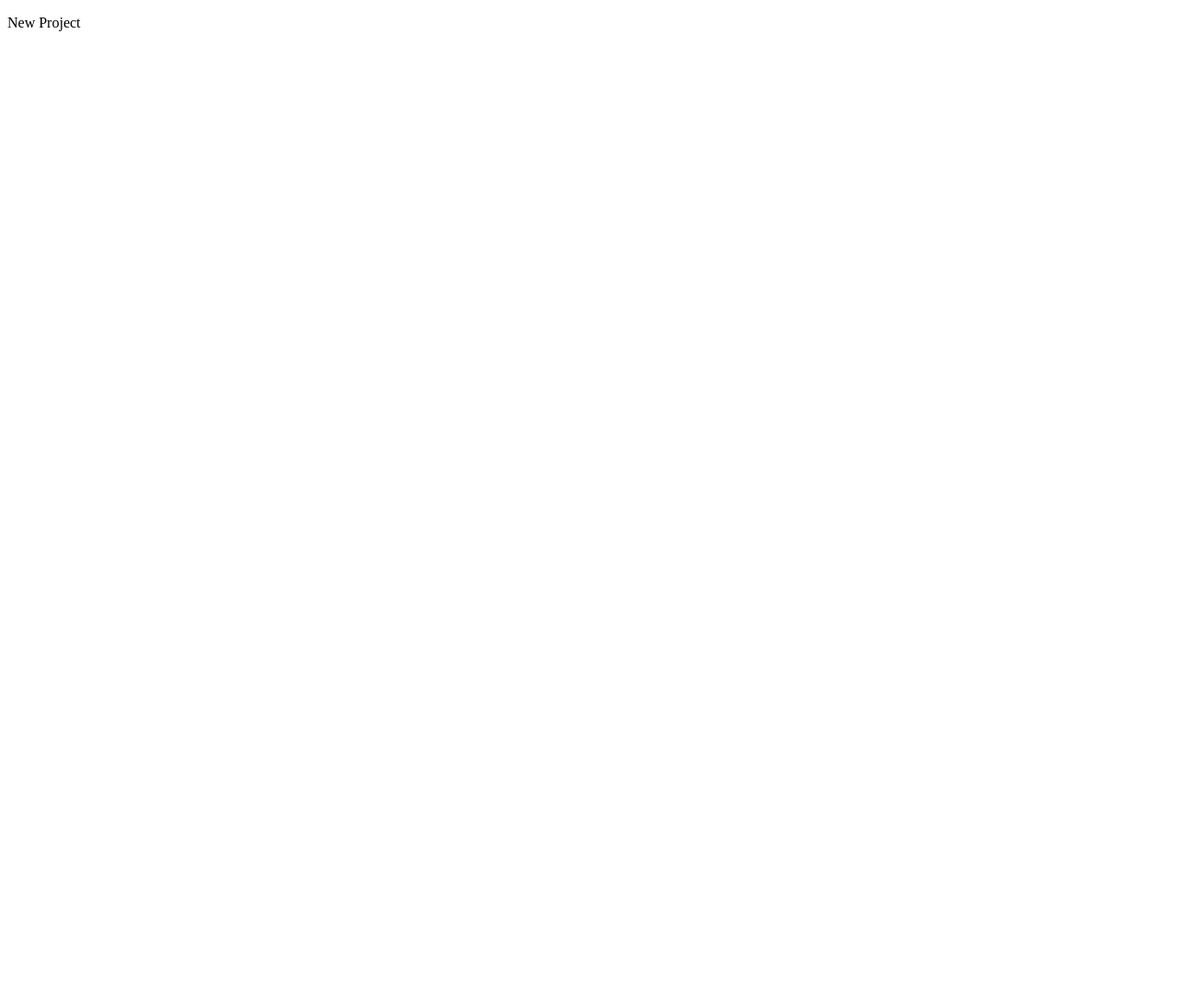
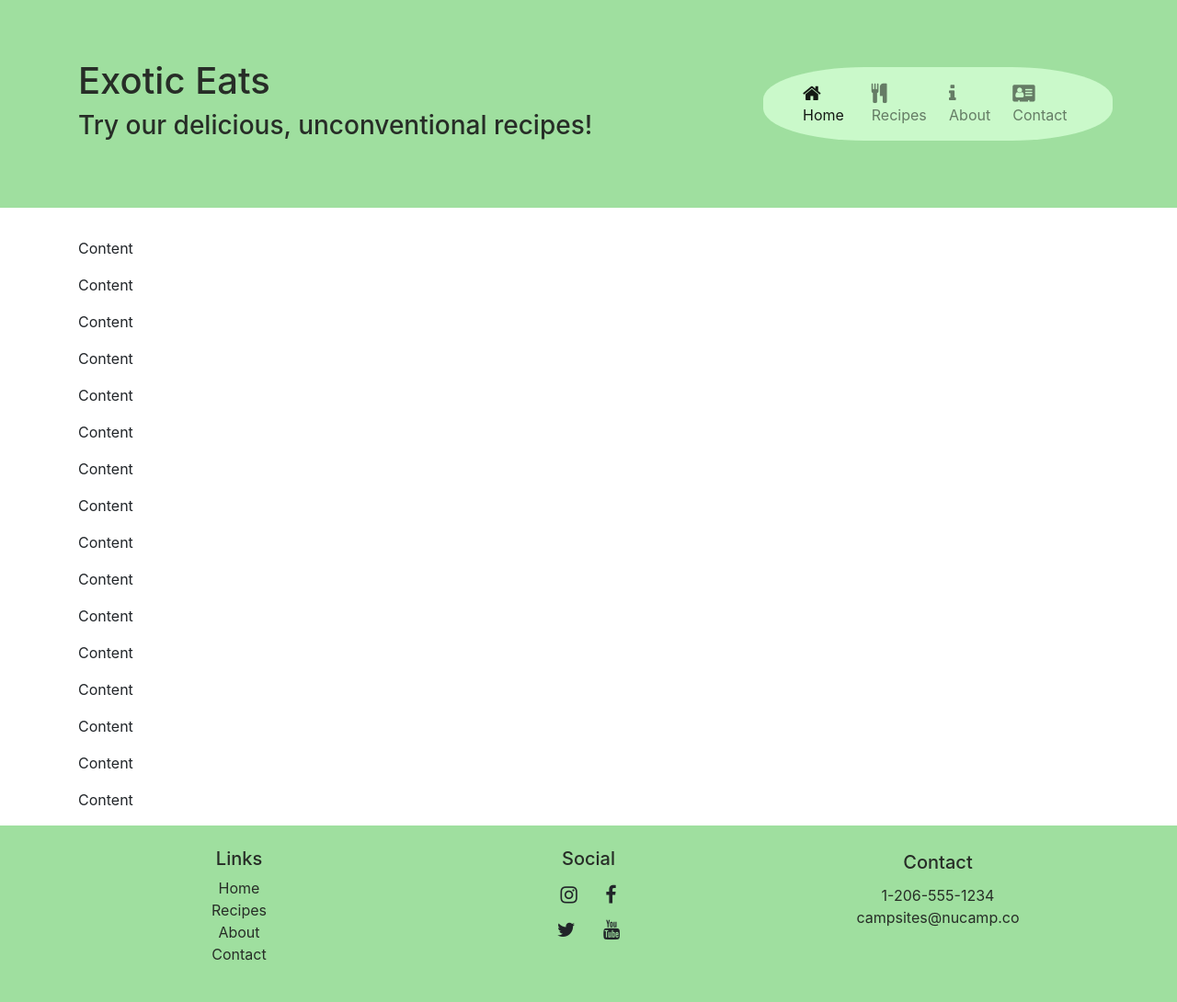
Before and after one commit to hifields22/exoticeats, a website: page index.html in a window 1280 px wide. Shown: the whole page at 92% size. Before the commit the page ends 800 px from the top, so only its background shows below. Drawn offline with nearby package versions, Linux system fonts and the light colour scheme.

Commit message:
Header and Footer

```diff
--- a/index.html
+++ b/index.html
@@ -4,9 +4,101 @@
     <meta charset="UTF-8">
     <meta http-equiv="X-UA-Compatible" content="IE=edge">
     <meta name="viewport" content="width=device-width, initial-scale=1.0">
-    <title>Document</title>
+
+    <link rel="stylesheet" href="node_modules/bootstrap/dist/css/bootstrap.min.css" />
+    <link rel="stylesheet" href="node_modules/font-awesome/css/font-awesome.min.css" />
+
+
+    <title>Exotic Eats</title>
 </head>
 <body>
-    <p>New Project</p>
+    <header class="jumbotron jumbotron-fluid" style="background-color: hsl(120, 50%, 50%, 0.5); color: hsl(0, 0%, 10%, 0.9)">
+        <div class="container">
+            <div class="row">
+                <div class="col-12 col-sm-6 col-md-5 col-lg-7 col-xl-8">
+                    <h1>Exotic Eats</h1>
+                    <h3>Try our delicious, unconventional recipes!</h3>
+                </div>
+                <div class="col-12 col-sm-6 col-md-7 col-lg-5 col-xl-4 my-auto" style="background-color: hsl(120, 90%, 90%, 0.9); border-radius: calc(15px + 25%)">
+                    <nav class="navbar navbar-expand-md navbar-light justify-content-center">
+                        <ul class="navbar-nav">
+                            <li class="nav-item active px-1"><a href="#" class="nav-link"><i class="fa fa-home fa-lg"></i> Home</a></li>
+                            <li class="nav-item px-1"><a href="#" class="nav-link"><i class="fa fa-cutlery fa-lg"></i> Recipes</a></li>
+                            <li class="nav-item px-1"><a href="#" class="nav-link"><i class="fa fa-info fa-lg"></i> About</a></li>
+                            <li class="nav-item px-1"><a href="#" class="nav-link"><i class="fa fa-address-card fa-lg"></i> Contact</a></li>
+                        </ul>
+                    </nav>
+                </div>
+            </div>
+        </div>
+    </header>
+
+
+    <div class="container">
+        <div class="row">
+            <div class="col">
+                <p>Content</p>
+                <p>Content</p>
+                <p>Content</p>
+                <p>Content</p>
+                <p>Content</p>
+                <p>Content</p>
+                <p>Content</p>
+                <p>Content</p>
+                <p>Content</p>
+                <p>Content</p>
+                <p>Content</p>
+                <p>Content</p>
+                <p>Content</p>
+                <p>Content</p>
+                <p>Content</p>
+                <p>Content</p>
+            </div>
+        </div>
+    </div>
+
+
+
+    <footer class="py-4" style="background-color: hsl(120, 50%, 50%, 0.5); color: hsl(0, 0%, 10%, 0.9)">
+        <div class="container">
+            <div class="row">
+                <div class="col-6 col-sm-4 text-center">
+                    <h5>Links</h5>
+                    <ul class="list-unstyled">
+                        <li><a href="#">Home</a></li>
+                        <li><a href="#">Recipes</a></li>
+                        <li><a href="#">About</a></li>
+                        <li><a href="#">Contact</a></li>
+                    </ul>
+                </div>
+                <div class="col-6 col-sm-4 text-center">
+                    <h5>Social</h5>
+                    <a class="btn btn-social-icon btn-instagram" href="https://instagram.com"><i class="fa fa-instagram fa-lg"></i></a>
+                    <a class="btn btn-social-icon btn-facebook" href="https://facebook.com"><i class="fa fa-facebook fa-lg"></i></a><br>
+                    <a class="btn btn-social-icon btn-twitter" href="https://twitter.com"><i class="fa fa-twitter fa-lg"></i></a>
+                    <a class="btn btn-social-icon btn-youtube" href="https://youtube.com"><i class="fa fa-youtube fa-lg"></i></a>
+                </div>
+                <div class="col-12 col-sm-4 text-center">
+                    <h5 class="py-1">Contact</h5>
+                    <a href="tel:12065551234">1-206-555-1234</a><br>
+                    <a href="mailto:campsites@nucamp.co">campsites@nucamp.co</a>
+                </div>
+            </div>
+        </div>
+    </footer>
+
+
+    <style>
+            a, a:hover {
+                color: inherit;
+                text-decoration: none;
+            }
+    </style>
+
+
+    <script src="node_modules/jquery/dist/jquery.slim.min.js"></script>
+    <script src="node_modules/popper.js/dist/umd/popper.min.js"></script>
+    <script src="node_modules/bootstrap/dist/js/bootstrap.min.js"></script>
+
 </body>
 </html>
--- a/package.json
+++ b/package.json
@@ -15,5 +15,11 @@
   "license": "ISC",
   "devDependencies": {
     "lite-server": "^2.6.1"
+  },
+  "dependencies": {
+    "bootstrap": "^4.5.2",
+    "font-awesome": "^4.7.0",
+    "jquery": "^3.5.1",
+    "popper.js": "^1.16.1"
   }
 }
```
Also changed, not shown: 1 other file.
